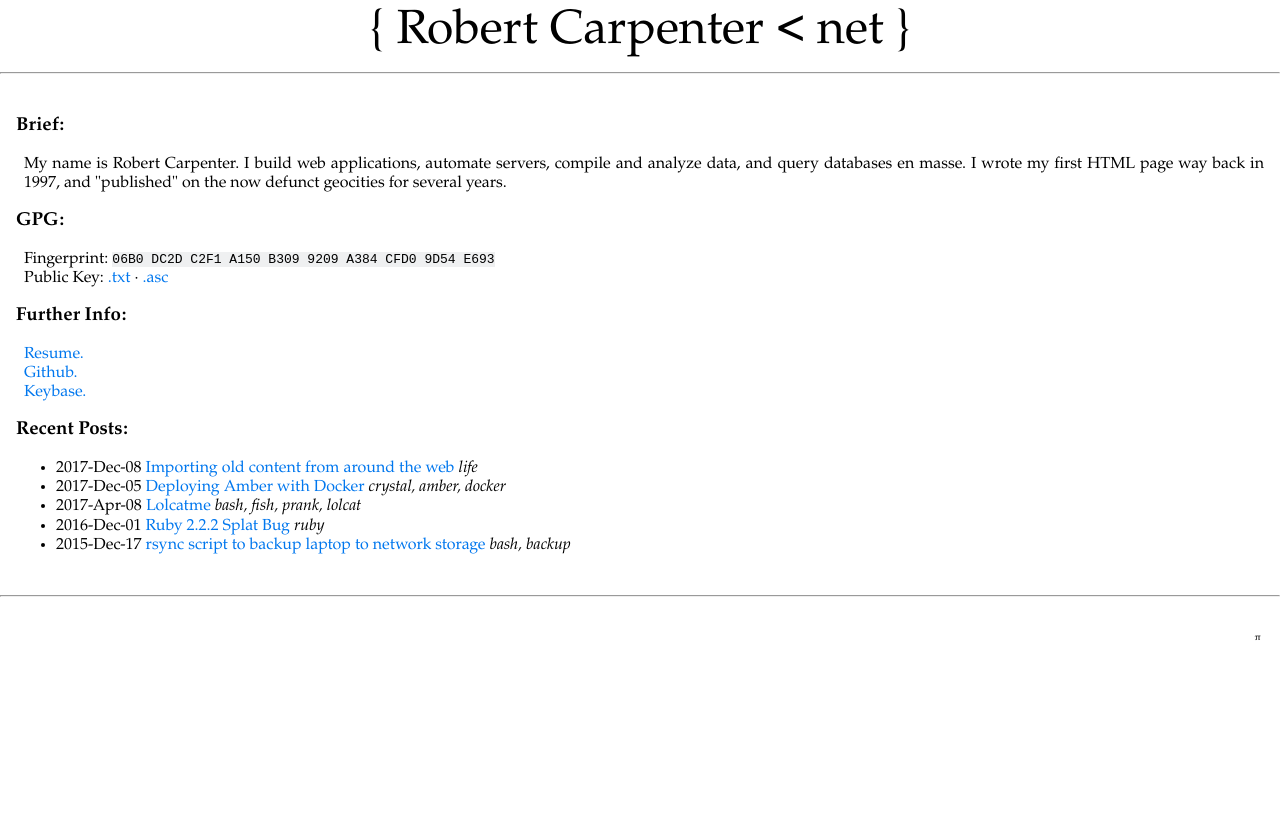
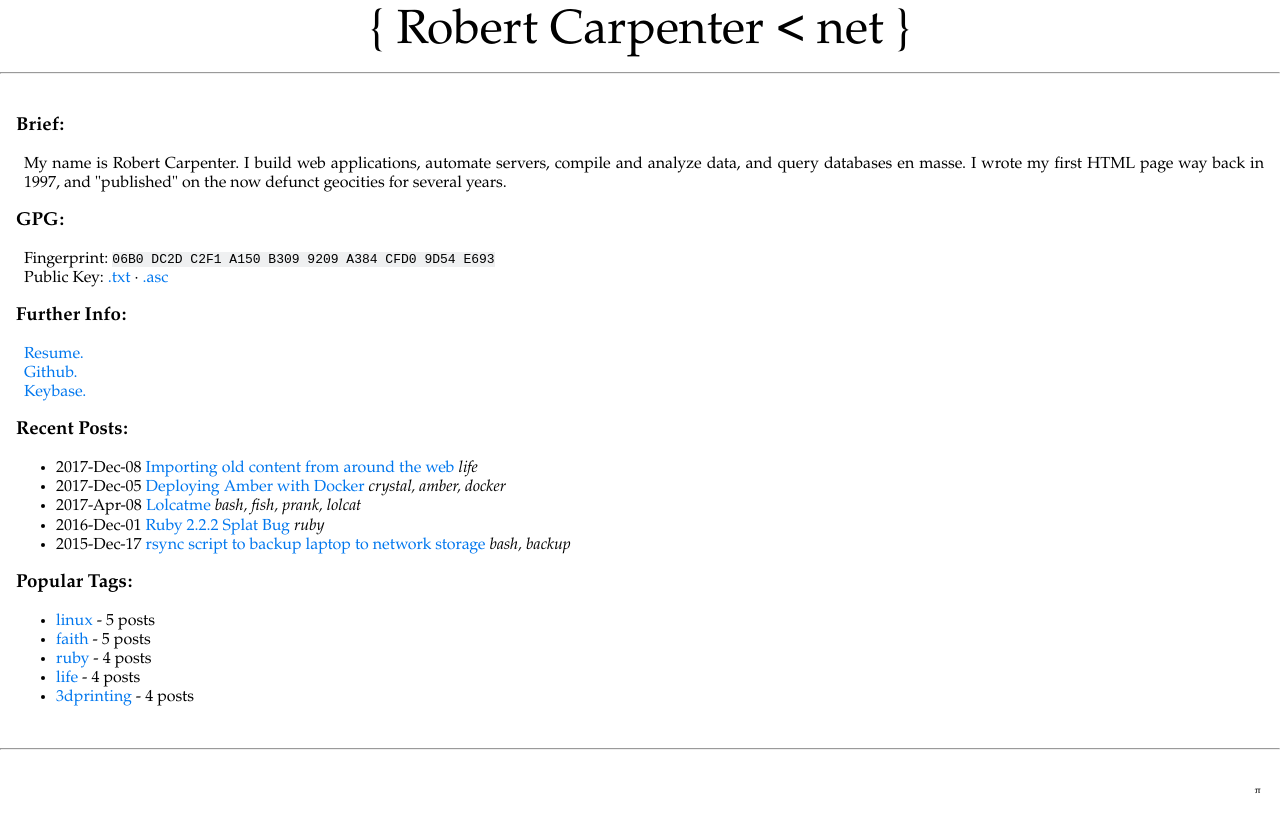
Before and after one commit to robacarp/website, a Jekyll site: the page built from index.html, in a window 1280 px wide. Shown: the top 832 px of the page. Built offline with Jekyll 4.4.1, drawn with Linux system fonts in a browser that asks for light colours.

Commit message:
Add list of popular tags to index.html

```diff
--- a/index.html
+++ b/index.html
@@ -28,3 +28,21 @@ Public Key: <a href="/files/9D54E693.txt">.txt</a> &middot; <a href="/files/9D54
     </li>
   {% endfor %}
 </ul>
+
+{% capture tag_counts %}
+  {% for tag in site.tags %}
+    {{ tag[1].size | plus: 1000 }}#{{ tag[0] | downcase }}#{{ tag[1].size }}
+  {% endfor %}
+{% endcapture %}
+
+{% assign sorted_tags = tag_counts | split: " " | sort | reverse %}
+
+<h3>Popular Tags:</h3>
+<ul>
+{% for tag in sorted_tags limit:5 %}
+  {% assign parts = tag | split: "#" %}
+  {% assign name = parts[1] %}
+  {% assign post_count = parts[2] %}
+  <li><a href="/tags.html#{{ name }}">{{ name }}</a> - {{ post_count }} posts
+{% endfor %}
+</ul>
```
